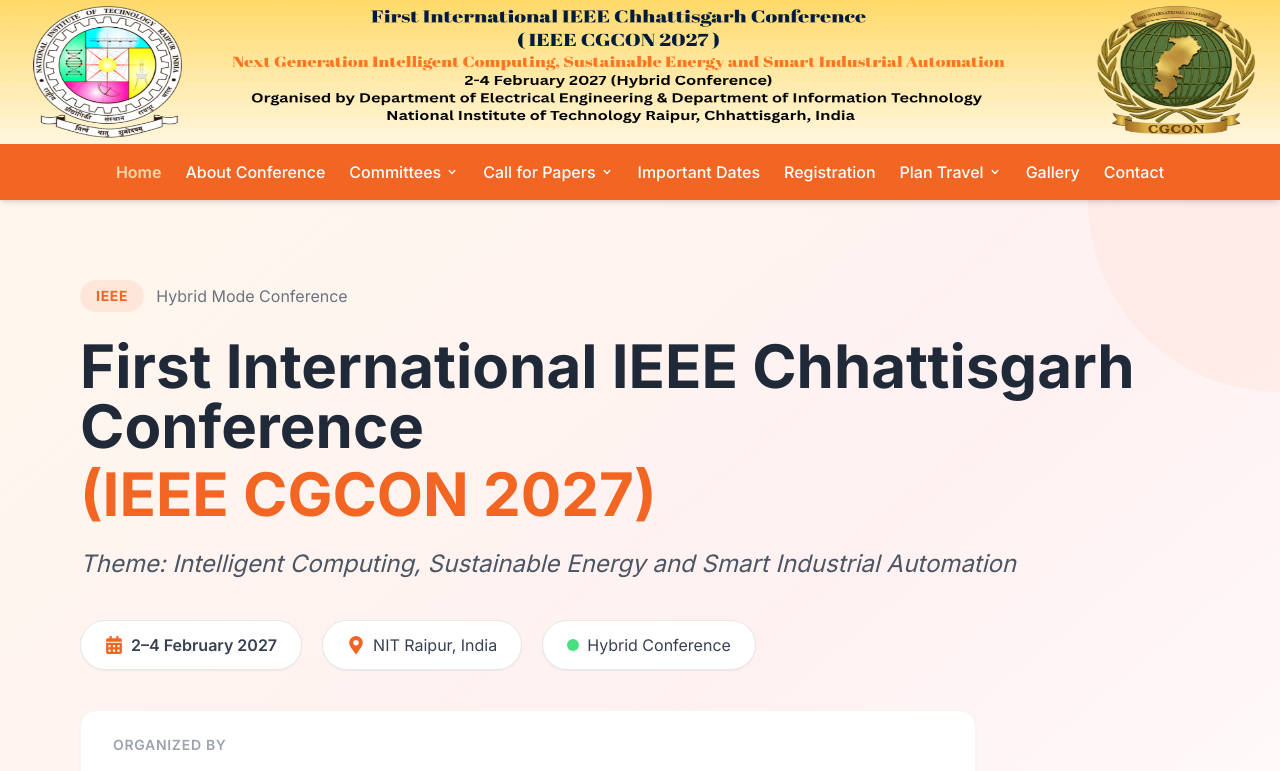
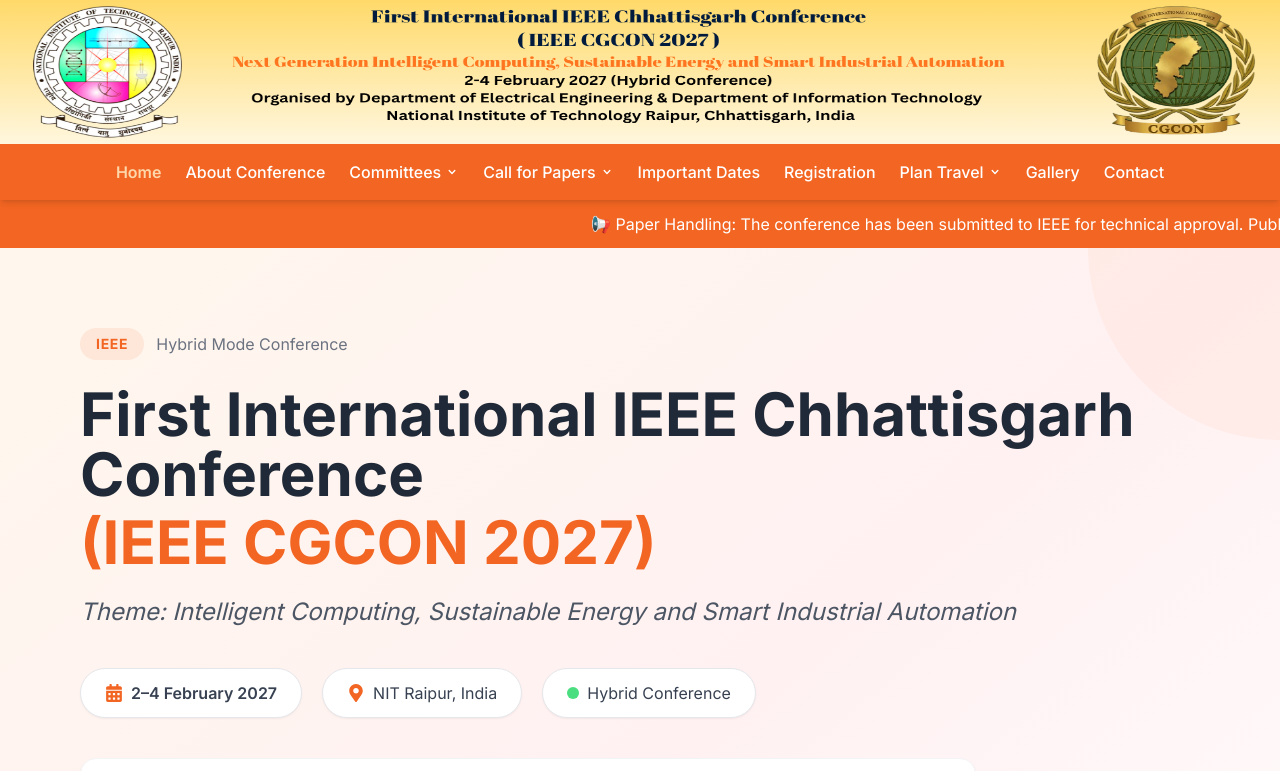
Before and after one commit to dinesh-1709/CGCON-2027, a React (Vite) app: page / in a window 1280 px wide. Shown: the top 771 px of the page. Built offline with nearby package versions, Linux system fonts and the light colour scheme.

Commit message:
Done changes

```diff
--- a/src/App.jsx
+++ b/src/App.jsx
@@ -23,8 +23,16 @@
 export default function App() {
   return (
     <BrowserRouter>
+
       <div className="flex flex-col min-h-screen">
         <Navbar />
+        <section className="bg-primary text-white py-3 overflow-hidden">
+          <div className="ticker">
+            <div className="ticker-content">
+              📢 Paper Handling: The conference has been submitted to IEEE for technical approval. Publication in the IEEE Xplore Digital Library is subject to IEEE approval and compliance with IEEE quality requirements.
+            </div>
+          </div>
+        </section>
         <main className="flex-1">
           <Routes>
             <Route path="/" element={<Home />} />
--- a/src/data/dates.js
+++ b/src/data/dates.js
@@ -2,7 +2,7 @@
   {
     id: 1,
     event: 'Paper Submission Opens',
-    date: '1st July 2026',
+    date: '21st July 2026',
     icon: '',
     highlight: false,
     passed: false,
--- a/src/index.css
+++ b/src/index.css
@@ -20,27 +20,43 @@
   }
 }
 
+.ticker {
+  width: 100%;
+  overflow: hidden;
+  white-space: nowrap;
+}
+
+.ticker-content {
+  display: inline-block;
+  padding-left: 100%;
+  animation: scroll-text 25s linear infinite;
+}
+
+@keyframes scroll-text {
+  from {
+    transform: translateX(0);
+  }
+
+  to {
+    transform: translateX(-100%);
+  }
+}
+
 @layer components {
   .btn-primary {
-    @apply inline-flex items-center gap-2 px-6 py-3 bg-primary text-white font-semibold rounded-lg
-           hover:bg-primary-500 active:bg-primary-600 transition-all duration-200 shadow-md
-           hover:shadow-lg hover:-translate-y-0.5;
+    @apply inline-flex items-center gap-2 px-6 py-3 bg-primary text-white font-semibold rounded-lg hover:bg-primary-500 active:bg-primary-600 transition-all duration-200 shadow-md hover:shadow-lg hover:-translate-y-0.5;
   }
 
   .btn-accent {
-    @apply inline-flex items-center gap-2 px-6 py-3 bg-accent text-white font-semibold rounded-lg
-           hover:bg-accent-dark active:bg-accent-dark transition-all duration-200 shadow-md
-           hover:shadow-lg hover:-translate-y-0.5;
+    @apply inline-flex items-center gap-2 px-6 py-3 bg-accent text-white font-semibold rounded-lg hover:bg-accent-dark active:bg-accent-dark transition-all duration-200 shadow-md hover:shadow-lg hover:-translate-y-0.5;
   }
 
   .btn-outline {
-    @apply inline-flex items-center gap-2 px-6 py-3 border-2 border-primary text-primary font-semibold
-           rounded-lg hover:bg-primary hover:text-white transition-all duration-200;
+    @apply inline-flex items-center gap-2 px-6 py-3 border-2 border-primary text-primary font-semibold rounded-lg hover:bg-primary hover:text-white transition-all duration-200;
   }
 
   .btn-outline-white {
-    @apply inline-flex items-center gap-2 px-6 py-3 border-2 border-white text-white font-semibold
-           rounded-lg hover:bg-white hover:text-primary transition-all duration-200;
+    @apply inline-flex items-center gap-2 px-6 py-3 border-2 border-white text-white font-semibold rounded-lg hover:bg-white hover:text-primary transition-all duration-200;
   }
 
   .section-title {
@@ -68,9 +84,11 @@
 ::-webkit-scrollbar {
   width: 6px;
 }
+
 ::-webkit-scrollbar-track {
   background: #FFF5EE;
 }
+
 ::-webkit-scrollbar-thumb {
   background: #F26522;
   border-radius: 4px;
--- a/src/pages/Home.jsx
+++ b/src/pages/Home.jsx
@@ -28,6 +28,7 @@
             transition={{ duration: 0.7, ease: 'easeOut' }}
             className="w-full"
           >
+
             {/* Badge */}
             <div className="flex items-center gap-3 mb-6">
               <span className="inline-block bg-primary/10 text-primary text-sm font-bold px-4 py-1.5 rounded-full uppercase tracking-wider">
```
Also changed, not shown: docker-compose.yml (+7 -0 lines), 2 other files (tests, documents, lock files or other folders).
